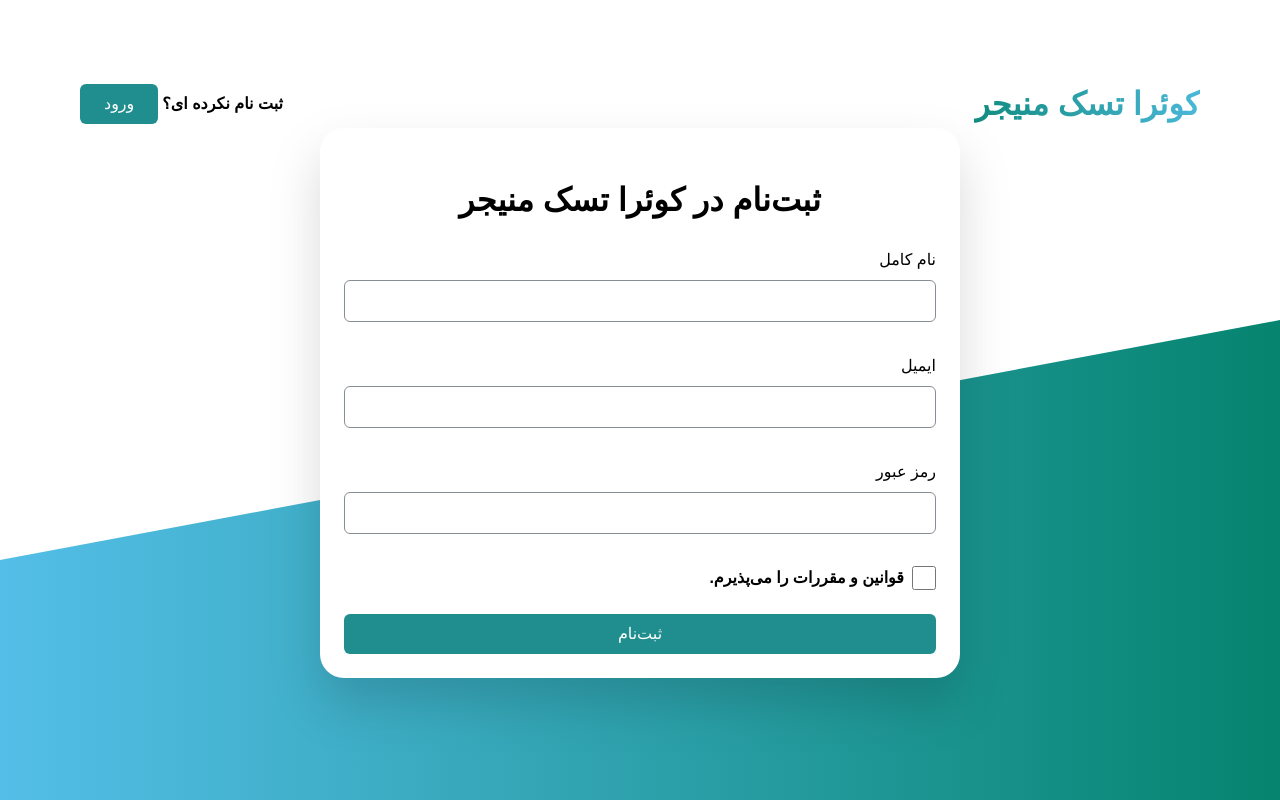
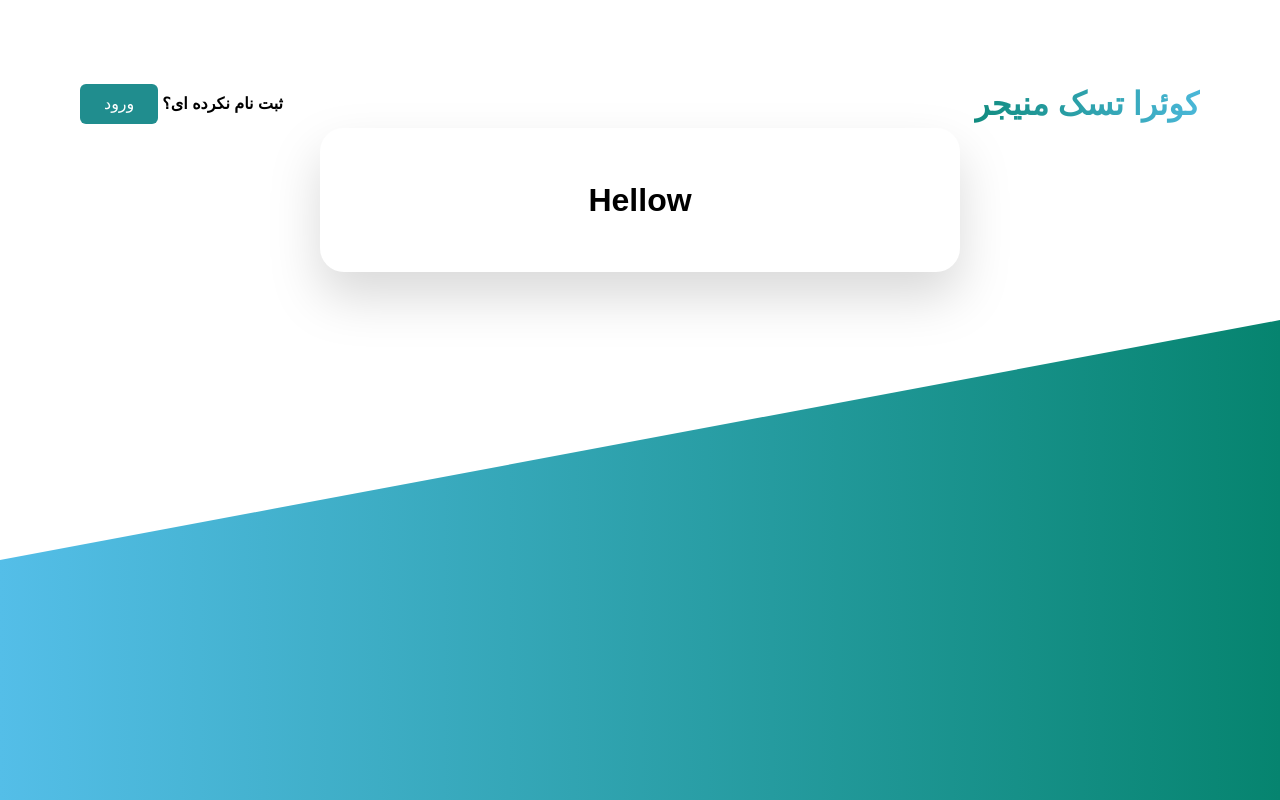
Before and after one commit to Summer-Frontend-Quera-Bootcamp/GROUP_10, a React (Vite) app: page / in a window 1280 px wide. Built offline with nearby package versions, Linux system fonts and the light colour scheme; the HTML template or start-up script is replaced by a standard one; a web font is replaced by a local one.

Commit message:
task-Login

```diff
--- a/src/App/App.tsx
+++ b/src/App/App.tsx
@@ -3,8 +3,8 @@ import "./App.css";
 
 //--------Import Your Components Here!--------//
 
-import { RegisterPage } from "../Pages/AuthenticationPages";
-//import { LoginPage } from "../Pages/AuthenticationPages";
+// import { RegisterPage } from "../Pages/AuthenticationPages";
+import { LoginPage } from "../Pages/AuthenticationPages";
 //import { ForgetPassPage } from "../Pages/AuthenticationPages";
 //import ResetPassword from "../Pages/AuthenticationPages";
 
@@ -14,9 +14,9 @@ interface IPropsApp extends PropsWithChildren {}
 const App: React.FC<IPropsApp> = (/*props: IPropsApp*/): JSX.Element => {
   return (
     <>
-      <RegisterPage />
+      {/* <RegisterPage /> */}
       {/* <ForgetPassPage /> */}
-      {/* <LoginPage /> */}
+      <LoginPage />
       {/* <ResetPasswordPage /> */}
     </>
   );
--- a/src/Pages/AuthenticationPages/LoginPage/LoginPage.tsx
+++ b/src/Pages/AuthenticationPages/LoginPage/LoginPage.tsx
@@ -1,9 +1,12 @@
 import AuthLayout from "../../../Layouts/AuthLayout";
+import { ContainerAuth } from "../../../Components/Ui/Containers";
 
 const Login = () => {
   return (
     <AuthLayout>
-      <h1>Login</h1>
+      <ContainerAuth heading="Hellow">
+        <div></div>
+      </ContainerAuth>
     </AuthLayout>
   );
 };
```
